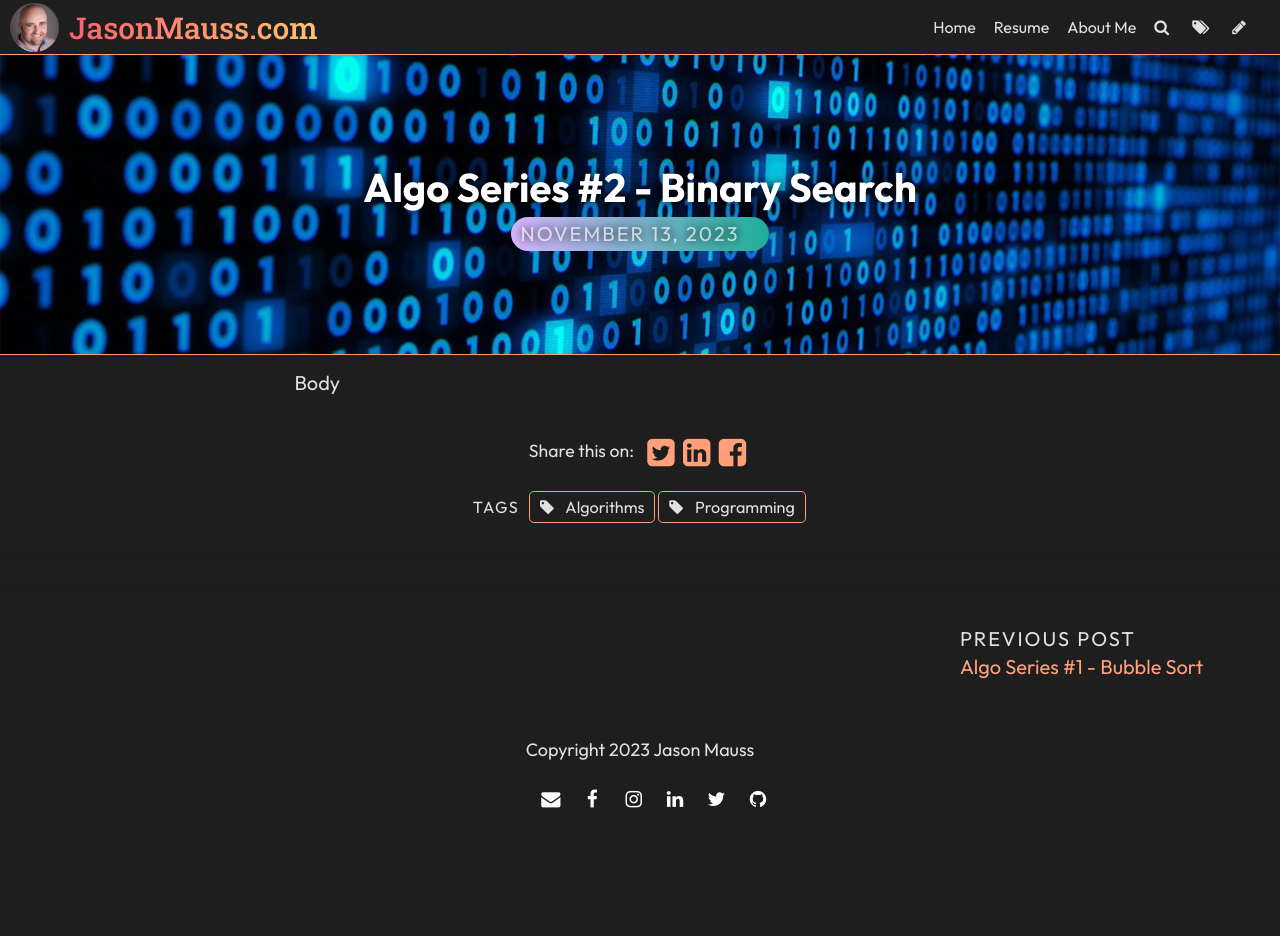
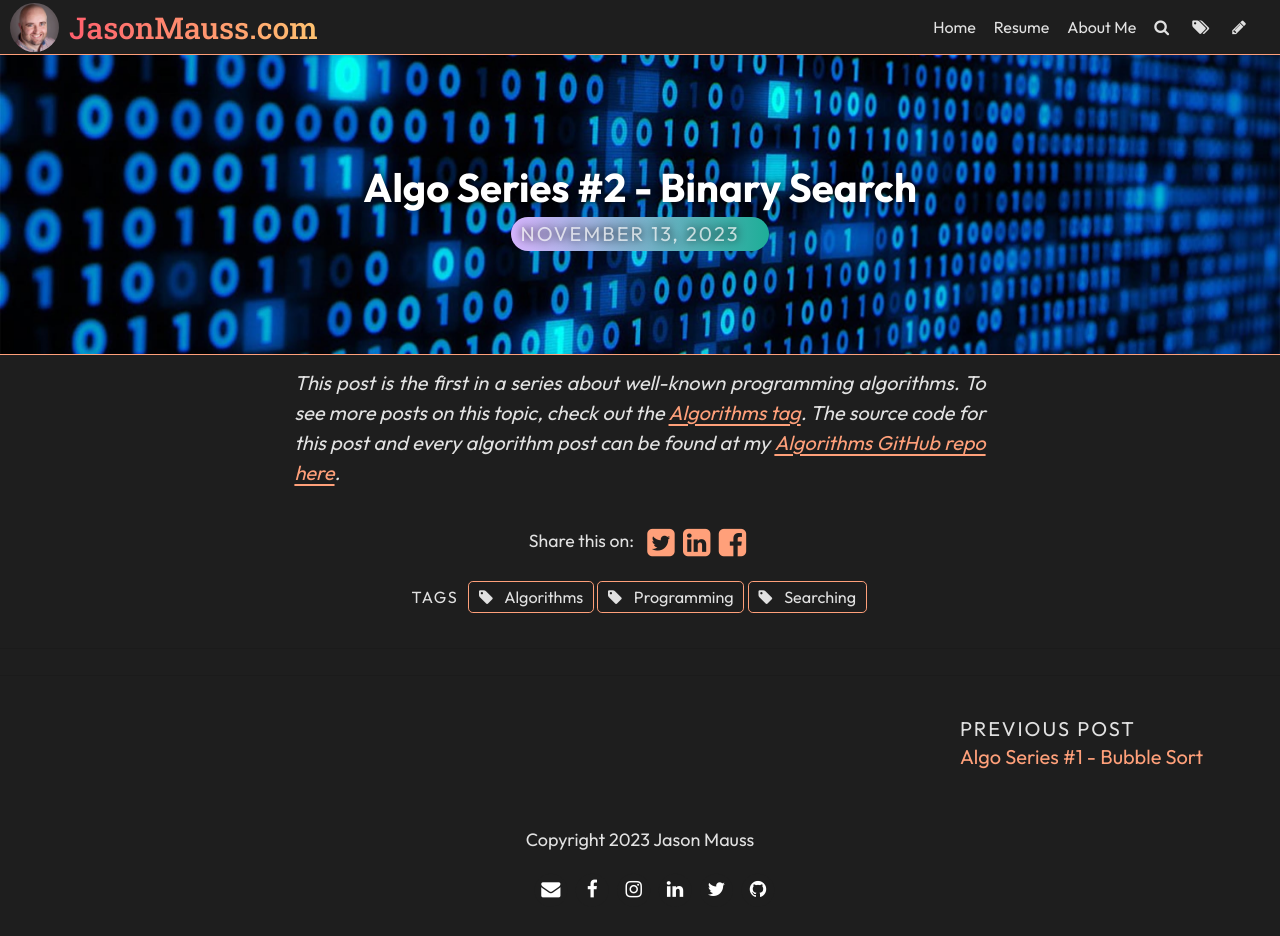
Before and after one commit to jasonmauss/jasonmaussblog, a Jekyll site: the page built from _posts/2023-11-13-algo-series-2-binary-search.md, in a window 1280 px wide and 936 px high. Built offline with Jekyll 4.4.1, drawn with Linux system fonts in a browser that asks for light colours; some web fonts are replaced; comment, search, counter and statistics services are not loaded.

Commit message:
Update Post “2023-11-13-algo-series-2-binary-search”

```diff
--- a/_posts/2023-11-13-algo-series-2-binary-search.md
+++ b/_posts/2023-11-13-algo-series-2-binary-search.md
@@ -9,5 +9,6 @@ comments: true
 tags:
   - Algorithms
   - Programming
+  - Searching
 ---
-Body
+*This post is the first in a series about well-known programming algorithms. To see more posts on this topic, check out the [Algorithms tag](https://jasonmauss.com/tags/#Algorithms). The source code for this post and every algorithm post can be found at my [Algorithms GitHub repo here](https://github.com/jasonmauss/Algorithms/tree/main/BinarySearch).*
```
